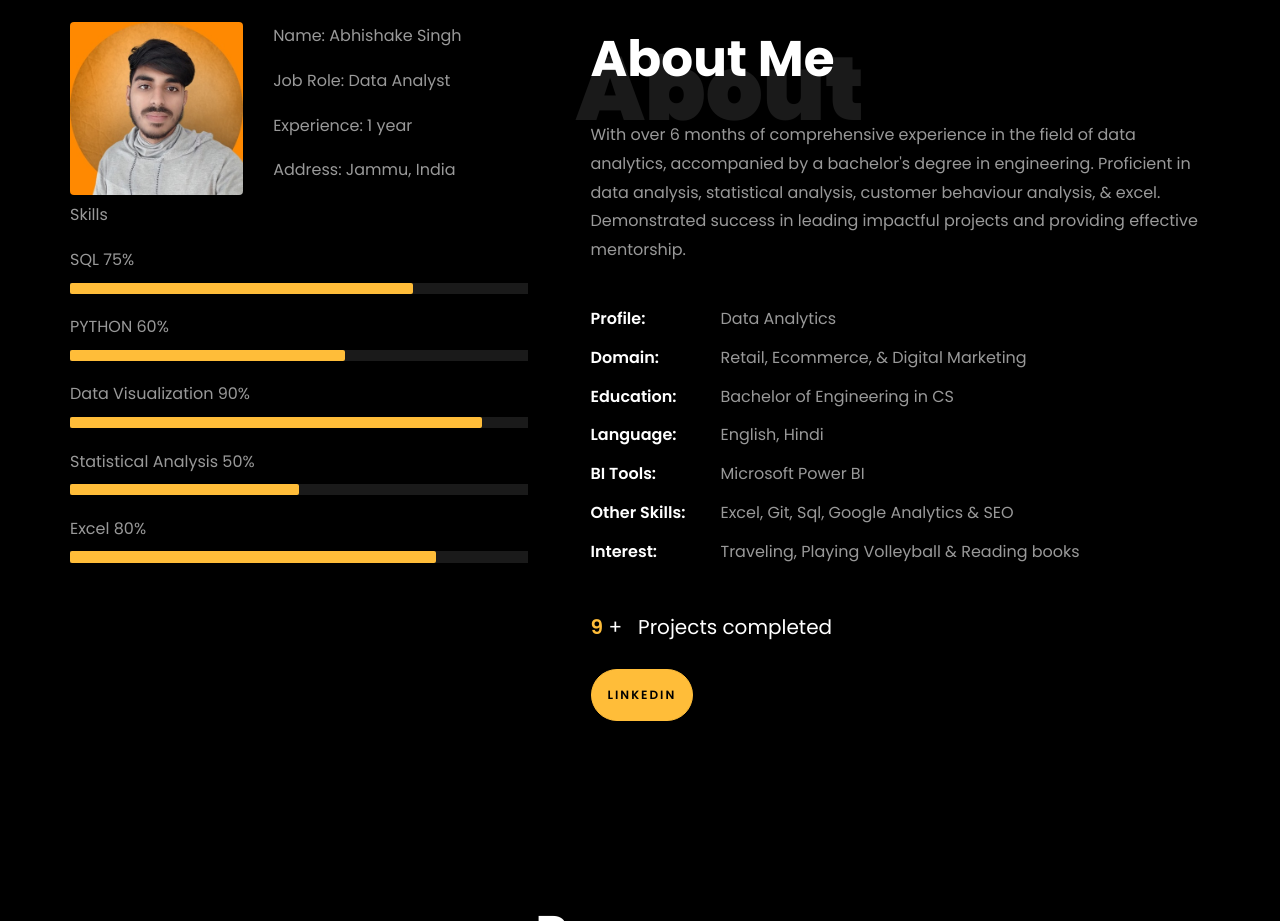
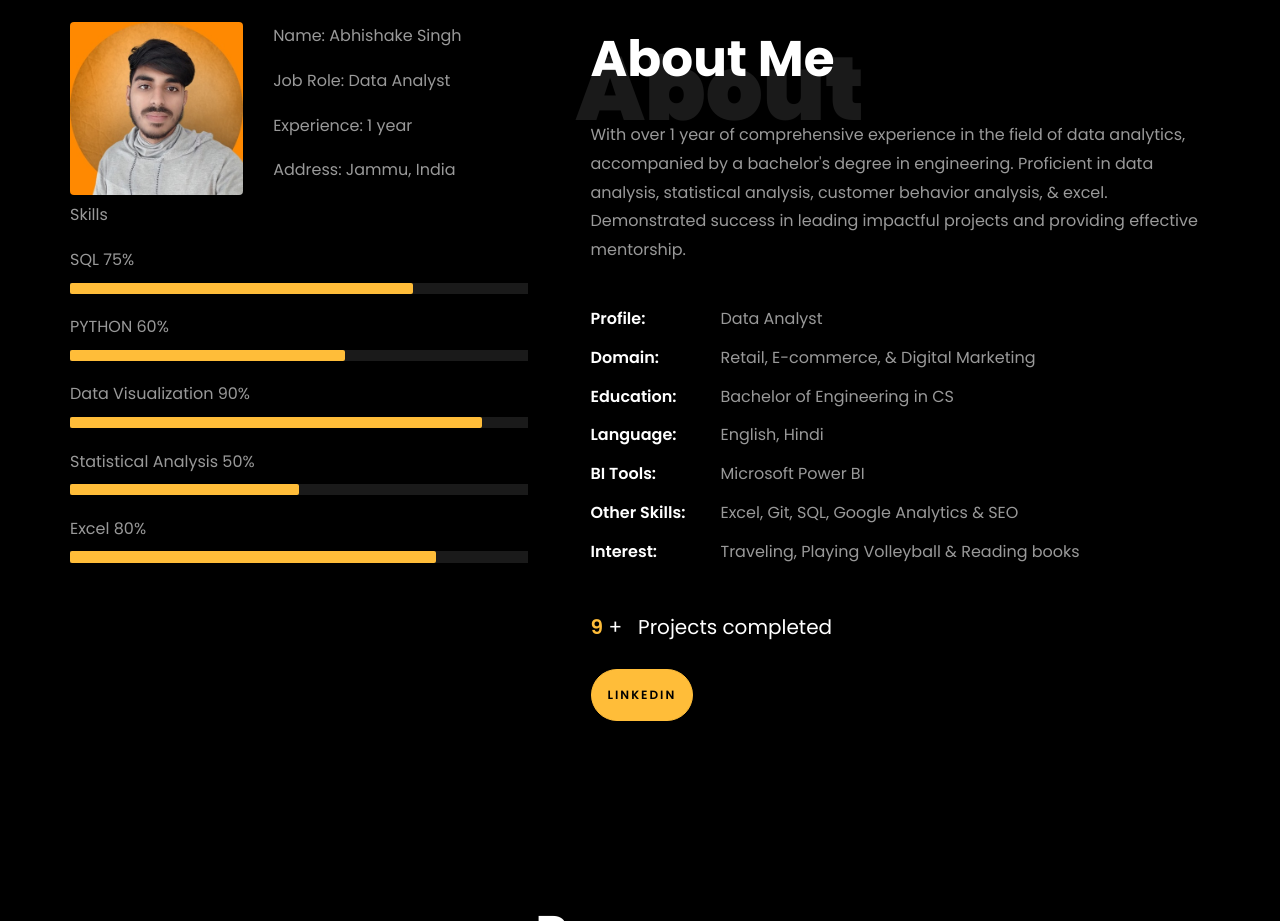
Before and after one commit to Abhishake25/Abhishake25.github.io, a plain HTML site: page index.html in a window 1280 px wide. Shown: the part 840-1761 px from the top of the page. Drawn offline with Linux system fonts and the light colour scheme; files whose address does not match are found by name.

Commit message:
index.html

```diff
--- a/index.html
+++ b/index.html
@@ -270,16 +270,16 @@
 								<h1 class="big">About</h1>
 								<h2 class="mb-4">About Me</h2>
 
-								<p>With over 6 months of comprehensive experience in the field of data analytics, accompanied by a bachelor's degree in engineering.
-									Proficient in data analysis, statistical analysis, customer behaviour analysis, &amp; excel.
+								<p>With over 1 year of comprehensive experience in the field of data analytics, accompanied by a bachelor's degree in engineering.
+									Proficient in data analysis, statistical analysis, customer behavior analysis, &amp; excel.
 									Demonstrated success in leading impactful projects and providing effective mentorship.</p>
 								<ul class="about-info mt-4 px-md-0 px-2">
-									<li class="d-flex"><span>Profile:</span> <span>Data Analytics</span></li>
-									<li class="d-flex"><span>Domain:</span> <span>Retail, Ecommerce, &amp; Digital Marketing</span></li>
+									<li class="d-flex"><span>Profile:</span> <span>Data Analyst</span></li>
+									<li class="d-flex"><span>Domain:</span> <span>Retail, E-commerce, &amp; Digital Marketing</span></li>
 									<li class="d-flex"><span>Education:</span> <span>Bachelor of Engineering in CS</span></li>
 									<li class="d-flex"><span>Language:</span> <span>English, Hindi</span></li>
 									<li class="d-flex"><span>BI Tools:</span> <span>Microsoft Power BI</span></li>
-									<li class="d-flex"><span>Other Skills:</span> <span>Excel, Git, Sql, Google Analytics &amp; SEO</span></li>
+									<li class="d-flex"><span>Other Skills:</span> <span>Excel, Git, SQL, Google Analytics &amp; SEO</span></li>
 									<li class="d-flex"><span>Interest:</span> <span>Traveling, Playing Volleyball &amp; Reading books</span></li>
 
 								</ul>
@@ -329,9 +329,9 @@
 						<span class="position">Merkle</span>
 						<p class="mt-4">Merkle, a leading CXM and media company with over 10K+ professionals globally. It's a part of Dentsu International.
 							<ul>
-								<li>Analysed ad campaigns, clickstream, and customer surveys data, identified an increasing demand and launched a strategic product line.</li>
+								<li>Analysed ad campaigns, clickstream, and customer survey data identified an increasing demand, and launched a strategic product line.</li>
 								<li>Developed time series forecasting models to predict sales and optimize marketing budgets, got model performance of 92%.</li>
-								<li>Designed and executed A/B tests, performed rigorous statistical analysis. Led to 20% MoM increase in the conversion rate.</li>
+								<li>Designed and executed A/B tests, and performed rigorous statistical analysis. This led to a 20% MoM increase in the conversion rate.</li>
 							</ul>
 						</p>
 					</div>
```
